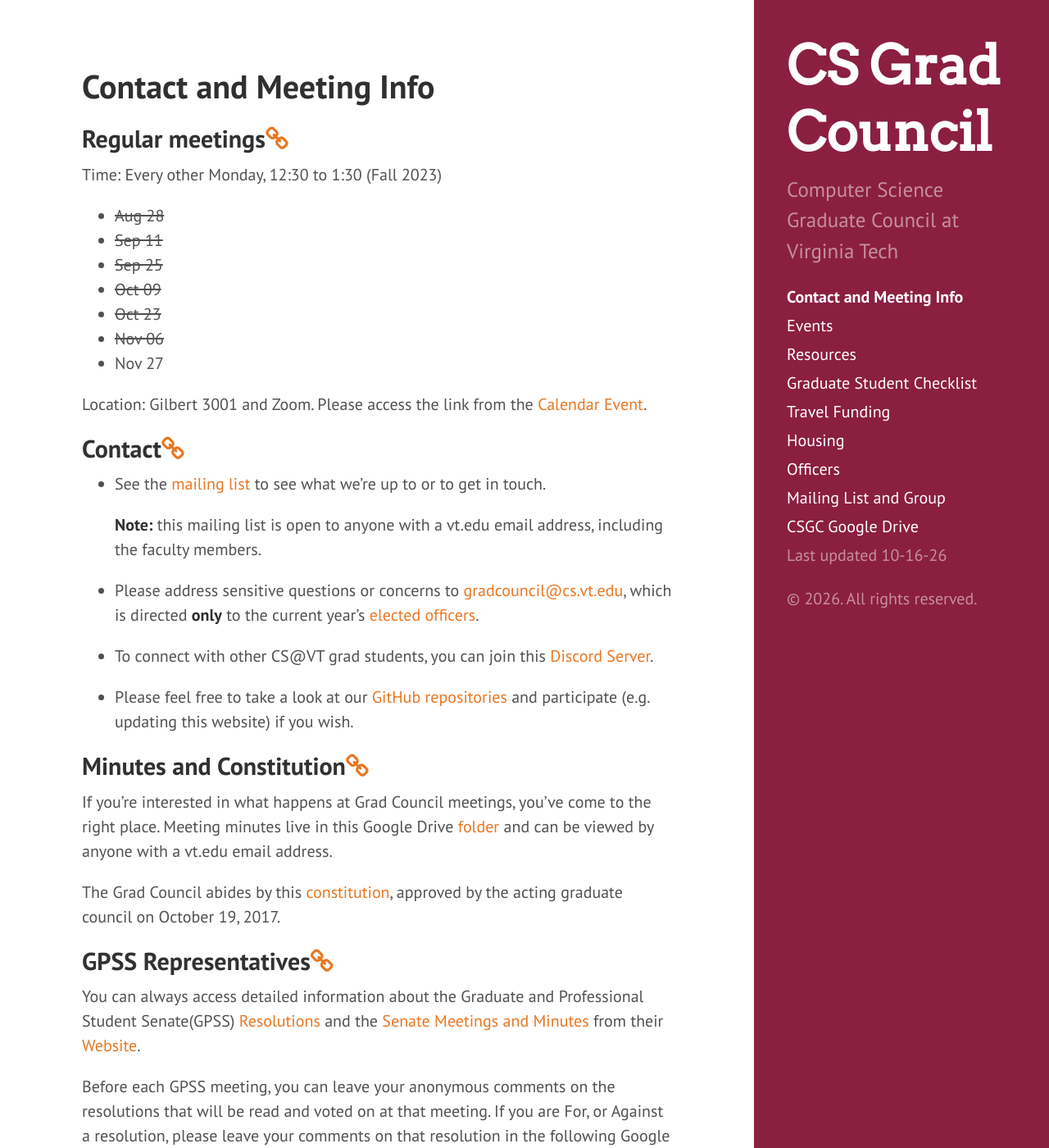
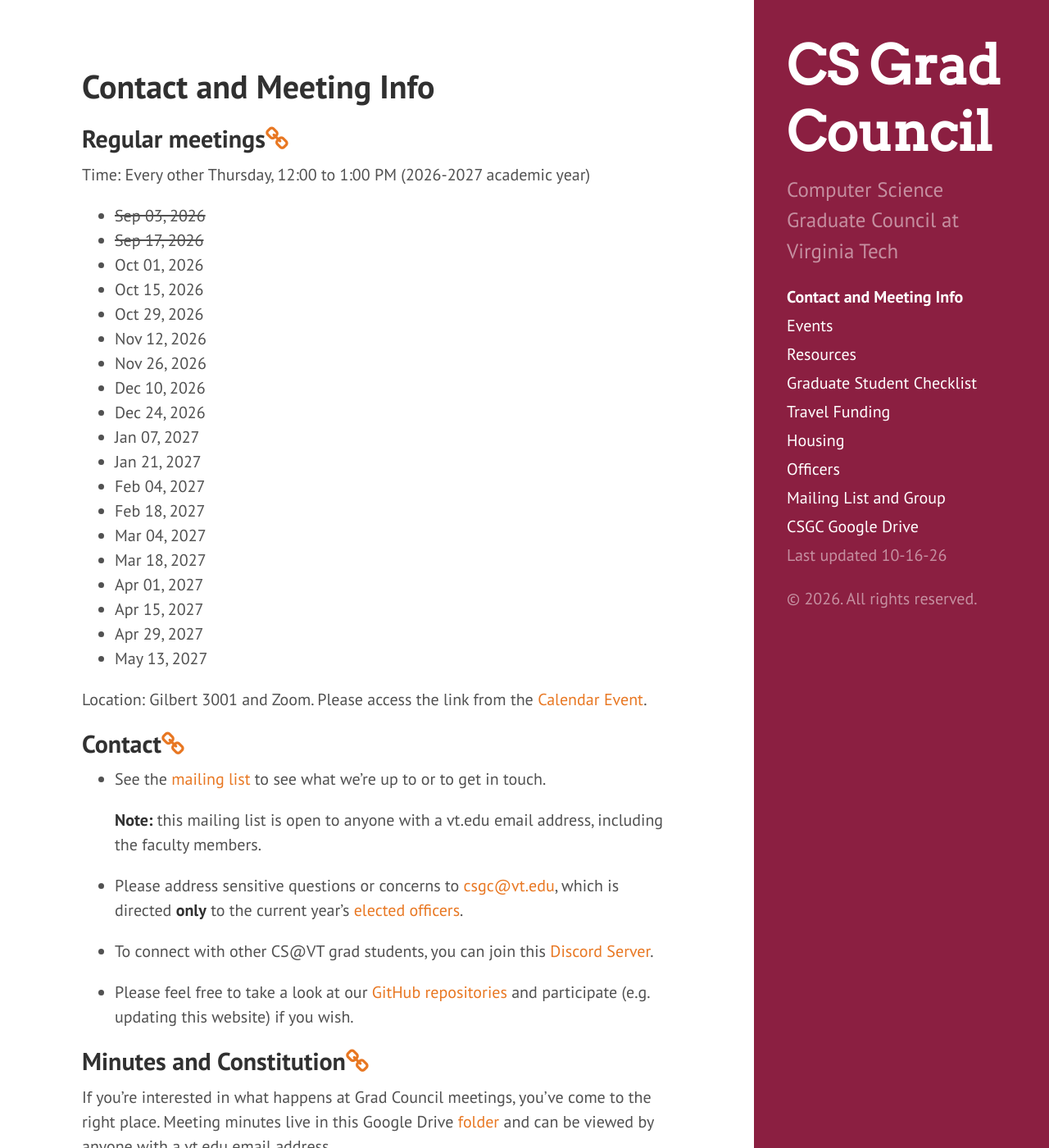
Before and after one commit to CSGraduateCouncil-VirginiaTech/csgc-website, a Jekyll site: the page built from meetings.md, in a window 1280 px wide and 1400 px high. Shown: the whole window at 82% size. Built offline with Jekyll 4.4.1, drawn with Linux system fonts in a browser that asks for light colours.

Commit message:
update: new biweekly meeting dates (#263)

```diff
--- a/meetings.md
+++ b/meetings.md
@@ -5,22 +5,34 @@
 ---
 
 ## <a name="Regularmeetings"></a>Regular meetings<a href="#Regularmeetings"><i class="fa fa-link" aria-hidden="true"></i></a>
-Time: Every other Monday, 12:30 to 1:30 (Fall 2023)
-* ~~Aug 28~~
-* ~~Sep 11~~
-* ~~Sep 25~~
-* ~~Oct 09~~
-* ~~Oct 23~~
-* ~~Nov 06~~
-* Nov 27
+Time: Every other Thursday, 12:00 to 1:00 PM (2026-2027 academic year)
+* ~~Sep 03, 2026~~
+* ~~Sep 17, 2026~~
+* Oct 01, 2026
+* Oct 15, 2026
+* Oct 29, 2026
+* Nov 12, 2026
+* Nov 26, 2026
+* Dec 10, 2026
+* Dec 24, 2026
+* Jan 07, 2027
+* Jan 21, 2027
+* Feb 04, 2027
+* Feb 18, 2027
+* Mar 04, 2027
+* Mar 18, 2027
+* Apr 01, 2027
+* Apr 15, 2027
+* Apr 29, 2027
+* May 13, 2027
 
-Location: Gilbert 3001 and Zoom. Please access the link from the [Calendar Event](https://calendar.google.com/calendar?cid=dnQuZWR1X240bnQ0aGdlNTBrdjdqajFjZDN1NzllaW1rQGdyb3VwLmNhbGVuZGFyLmdvb2dsZS5jb20).
+Location: Gilbert 3001 and Zoom. Please access the link from the [Calendar Event](https://outlook.office365.com/owa/calendar/b8071a67a1c24b52a753aa284f291979@vt.edu/717f20ee3f524f04a19da13090be229f14179372062621915594/calendar.html).
 
 ## <a name="Contact"></a>Contact<a href="#Contact"><i class="fa fa-link" aria-hidden="true"></i></a>
 * See the [mailing list](https://groups.google.com/a/vt.edu/forum/#!forum/csgc-g) to see what we're up to or to get in touch.
 
 	**Note:** this mailing list is open to anyone with a vt.edu email address, including the faculty members.
-* Please address sensitive questions or concerns to [gradcouncil@cs.vt.edu](mailto:gradcouncil@cs.vt.edu), which is directed **only** to the current year's [elected officers](/officers/).
+* Please address sensitive questions or concerns to [csgc@vt.edu](mailto:csgc@vt.edu), which is directed **only** to the current year's [elected officers](/officers/).
 
 * To connect with other CS@VT grad students, you can join this [Discord Server](https://docs.google.com/document/d/1Q58z2HEEVNHKJPZWYFQJwQe7v6vkUiWzHNt2eDm6t1U/edit?usp=sharing).
 
```
